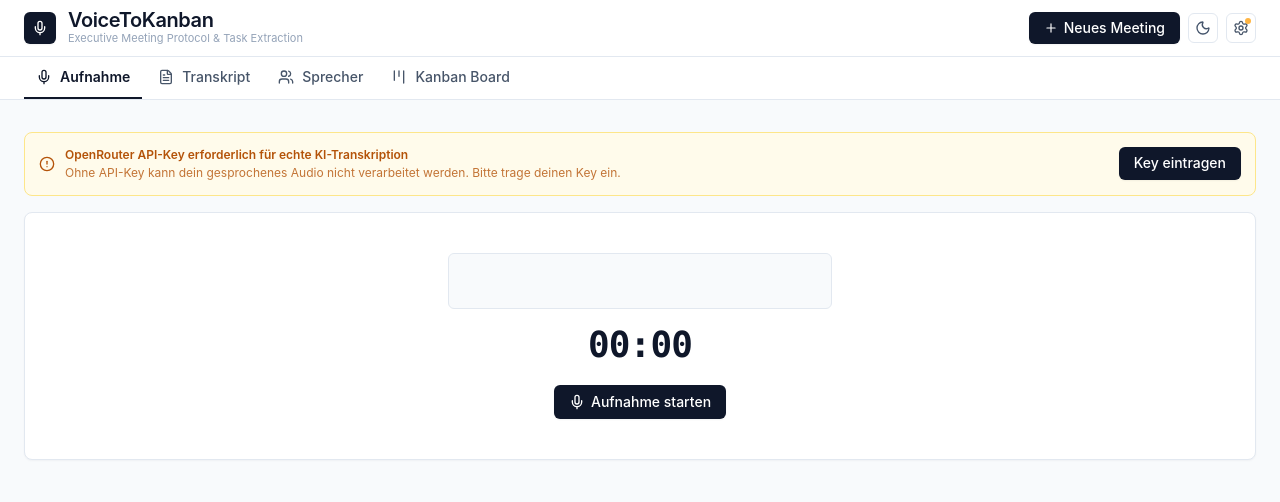
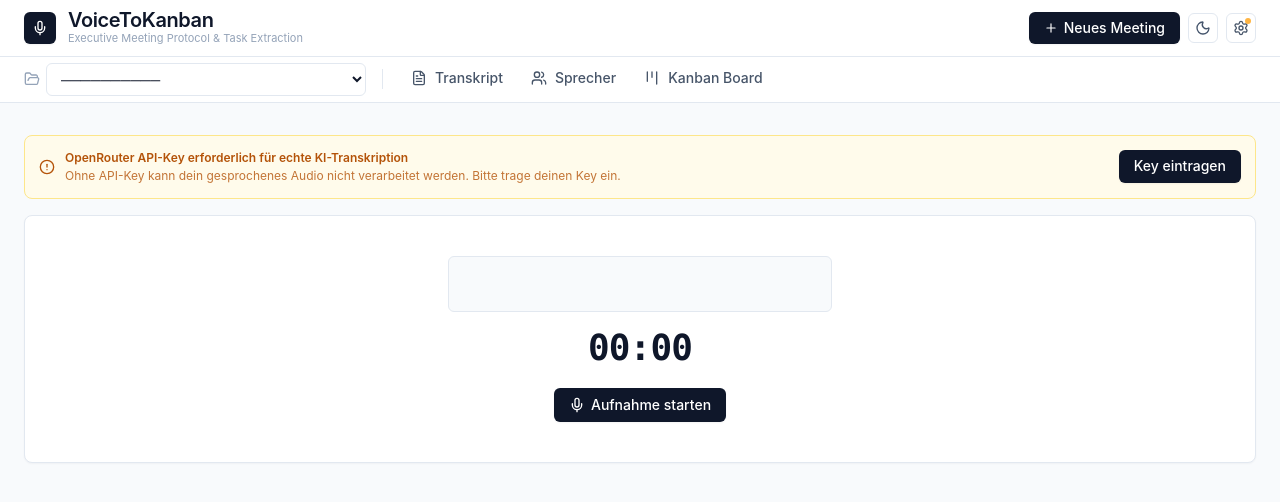
Before and after one commit to superurban/Meeting-to-Kanban, a React (Vite) app: page / in a window 1280 px wide. Shown: the top 502 px of the page. Built offline with nearby package versions, Linux system fonts and the light colour scheme.

Commit message:
feat: replace Aufnahme tab with recordings dropdown in navigation bar and clean header

```diff
--- a/src/App.tsx
+++ b/src/App.tsx
@@ -675,7 +675,7 @@ export const App: React.FC = () => {
         onToggleTheme={handleToggleTheme}
       />
 
-      {/* Navigation (Desktop Tabs & Mobile Bottom Nav) */}
+      {/* Navigation (Desktop Tabs with Recordings Dropdown & Mobile Bottom Nav) */}
       <Navigation
         currentTab={activeTab}
         onSelectTab={setActiveTab}
@@ -683,7 +683,12 @@ export const App: React.FC = () => {
         speakerCount={currentMeeting?.speakers.length || 0}
         segmentCount={currentMeeting?.segments.length || 0}
         taskCount={currentMeeting?.tasks.length || 0}
-        meetingCount={meetings.length}
+        meetings={meetings}
+        currentMeeting={currentMeeting}
+        onSelectMeeting={handleSelectMeeting}
+        onNewMeeting={handleNewMeeting}
+        onOpenMeetingsManager={() => setActiveTab('meetings')}
+        onRequestDeleteCurrentMeeting={handleRequestDeleteCurrentMeeting}
       />
 
       {/* Main Content Areas */}
--- a/src/components/layout/Header.tsx
+++ b/src/components/layout/Header.tsx
@@ -3,11 +3,8 @@ import {
   Mic,
   Settings,
   Plus,
-  FolderOpen,
-  Trash2,
   Sun,
-  Moon,
-  TableProperties
+  Moon
 } from 'lucide-react';
 import { Meeting } from '../../types';
 
@@ -68,59 +65,17 @@ export const Header: React.FC<HeaderProps> = ({
           </div>
         </div>
 
-        {/* Meeting Switcher & Actions */}
+        {/* Actions */}
         <div className="flex items-center gap-2">
-          {meetings.length > 0 && (
-            <div className="flex items-center gap-1.5">
-              {/* Meeting Dropdown Selector */}
-              <div className="flex items-center gap-1.5">
-                <FolderOpen className="w-4 h-4 text-[var(--text-muted)] shrink-0" />
-                <select
-                  aria-label="Meeting auswählen"
-                  className="input-saas text-xs py-1.5 px-2.5 w-[190px] sm:w-[280px] md:w-[340px] truncate font-medium cursor-pointer"
-                  value={currentMeeting?.id || ''}
-                  onChange={(e) => {
-                    if (e.target.value === '__manage__') {
-                      onOpenMeetingsManager();
-                    } else {
-                      onSelectMeeting(e.target.value);
-                    }
-                  }}
-                >
-                  {meetings.map((m) => (
-                    <option key={m.id} value={m.id}>
-                      {m.title || 'Unbenanntes Meeting'}
-                    </option>
-                  ))}
-                  <option disabled value="">──────────</option>
-                  <option value="__manage__">📁 Alle Meetings verwalten...</option>
-                </select>
-              </div>
-
-              {/* Direct Delete Active Meeting Button */}
-              {currentMeeting && (
-                <button
-                  type="button"
-                  onClick={onRequestDeleteCurrentMeeting}
-                  className="p-1.5 rounded-md text-[var(--text-muted)] hover:text-red-600 hover:bg-[var(--status-off-track-bg)] border border-transparent hover:border-[var(--status-off-track-border)] transition-colors cursor-pointer"
-                  title={`Aktuelles Meeting "${currentMeeting.title}" löschen`}
-                  aria-label="Aktuelles Meeting löschen"
-                >
-                  <Trash2 className="w-3.5 h-3.5" />
-                </button>
-              )}
-            </div>
-          )}
-
           {/* New Meeting Primary Button */}
           <button
             type="button"
             onClick={onNewMeeting}
-            className="btn-primary text-xs"
+            className="btn-primary text-xs flex items-center gap-1.5"
             title="Neues Meeting aufnehmen"
           >
             <Plus className="w-3.5 h-3.5" />
-            <span className="hidden sm:inline">Neues Meeting</span>
+            <span>Neues Meeting</span>
           </button>
 
           {/* Theme Toggle Button (Light/Dark Mode) */}
--- a/src/components/layout/Navigation.tsx
+++ b/src/components/layout/Navigation.tsx
@@ -1,5 +1,6 @@
 import React from 'react';
-import { Mic, FileText, Users, Kanban } from 'lucide-react';
+import { FileText, Users, Kanban, FolderOpen, Trash2, Plus } from 'lucide-react';
+import { Meeting } from '../../types';
 
 export type AppTab = 'record' | 'transcript' | 'speakers' | 'kanban' | 'meetings';
 
@@ -10,7 +11,12 @@ interface NavigationProps {
   speakerCount?: number;
   segmentCount?: number;
   taskCount: number;
-  meetingCount?: number;
+  meetings?: Meeting[];
+  currentMeeting?: Meeting | null;
+  onSelectMeeting?: (id: string) => void;
+  onNewMeeting?: () => void;
+  onOpenMeetingsManager?: () => void;
+  onRequestDeleteCurrentMeeting?: () => void;
 }
 
 export const Navigation: React.FC<NavigationProps> = ({
@@ -20,16 +26,14 @@ export const Navigation: React.FC<NavigationProps> = ({
   speakerCount = 0,
   segmentCount = 0,
   taskCount,
-  meetingCount = 0
+  meetings = [],
+  currentMeeting = null,
+  onSelectMeeting,
+  onNewMeeting,
+  onOpenMeetingsManager,
+  onRequestDeleteCurrentMeeting
 }) => {
   const tabs = [
-    {
-      id: 'record' as AppTab,
-      label: 'Aufnahme',
-      icon: Mic,
-      badge: null,
-      badgeClass: ''
-    },
     {
       id: 'transcript' as AppTab,
       label: 'Transkript',
@@ -60,7 +64,7 @@ export const Navigation: React.FC<NavigationProps> = ({
 
   return (
     <>
-      {/* Desktop Tabs: Executive Minimalist Border Bottom Navigation */}
+      {/* Desktop Tabs: Dropdown der bisherigen Aufnahmen links + Transkript, Sprecher, Kanban */}
       <div
         className="hidden md:block border-b transition-colors duration-150"
         style={{
@@ -68,7 +72,54 @@ export const Navigation: React.FC<NavigationProps> = ({
           borderColor: 'var(--border-color)'
         }}
       >
-        <div className="w-full max-w-[1320px] mx-auto px-4 sm:px-6 flex items-center gap-1">
+        <div className="w-full max-w-[1320px] mx-auto px-4 sm:px-6 flex items-center justify-between gap-4">
+          <div className="flex items-center gap-3">
+            {/* Dropdown mit bisherigen Aufnahmen */}
+            <div className="flex items-center gap-1.5 py-1.5">
+              <FolderOpen className="w-4 h-4 text-[var(--text-muted)] shrink-0" />
+              <select
+                aria-label="Bisherige Aufnahme auswählen"
+                className="input-saas text-xs py-1.5 px-2.5 w-[200px] sm:w-[260px] md:w-[320px] truncate font-medium cursor-pointer"
+                value={currentMeeting?.id || ''}
+                onChange={(e) => {
+                  if (e.target.value === '__new__') {
+                    if (onNewMeeting) onNewMeeting();
+                  } else if (e.target.value === '__manage__') {
+                    if (onOpenMeetingsManager) onOpenMeetingsManager();
+                  } else if (onSelectMeeting) {
+                    onSelectMeeting(e.target.value);
+                  }
+                }}
+              >
+                {meetings.map((m) => (
+                  <option key={m.id} value={m.id}>
+                    {m.title || 'Unbenannte Aufnahme'}
+                  </option>
+                ))}
+                <option disabled value="">──────────</option>
+                <option value="__new__">+ Neue Aufnahme starten</option>
+                <option value="__manage__">📁 Alle Aufnahmen verwalten...</option>
+              </select>
+
+              {/* Schnelles Löschen der aktuellen Aufnahme */}
+              {currentMeeting && onRequestDeleteCurrentMeeting && (
+                <button
+                  type="button"
+                  onClick={onRequestDeleteCurrentMeeting}
+                  className="p-1.5 rounded-md text-[var(--text-muted)] hover:text-red-600 hover:bg-[var(--status-off-track-bg)] transition-colors cursor-pointer"
+                  title={`"${currentMeeting.title}" löschen`}
+                  aria-label="Aktuelle Aufnahme löschen"
+                >
+                  <Trash2 className="w-3.5 h-3.5" />
+                </button>
+              )}
+            </div>
+
+            {/* Vertikaler Trennstrich */}
+            <div className="h-5 w-[1px] bg-[var(--border-color)] mx-1" />
+
+            {/* Die Tabs: Transkript, Sprecher, Kanban */}
+            <div className="flex items-center gap-1">
               {tabs.map((tab) => {
                 const Icon = tab.icon;
                 const isActive = currentTab === tab.id;
@@ -94,6 +145,8 @@ export const Navigation: React.FC<NavigationProps> = ({
               })}
             </div>
           </div>
+        </div>
+      </div>
 
       {/* Mobile Bottom Navigation Bar */}
       <div
@@ -104,6 +157,24 @@ export const Navigation: React.FC<NavigationProps> = ({
         }}
       >
         <div className="grid grid-cols-4 gap-0.5">
+          {/* Mobile Aufnahmen / Manager Button */}
+          <button
+            type="button"
+            onClick={() => {
+              if (onOpenMeetingsManager) onOpenMeetingsManager();
+            }}
+            className={`relative flex flex-col items-center justify-center py-1.5 px-0.5 rounded-md transition-all duration-150 cursor-pointer ${
+              currentTab === 'meetings'
+                ? 'text-[var(--text-primary)] font-semibold bg-[var(--bg-hover)]'
+                : 'text-[var(--text-secondary)] hover:text-[var(--text-primary)]'
+            }`}
+          >
+            <FolderOpen className="w-4 h-4" />
+            <span className="text-[10px] mt-0.5 tracking-tight truncate max-w-full">
+              Aufnahmen
+            </span>
+          </button>
+
           {tabs.map((tab) => {
             const Icon = tab.icon;
             const isActive = currentTab === tab.id;
```
Lines whose indentation alone changed are shown as unchanged.
